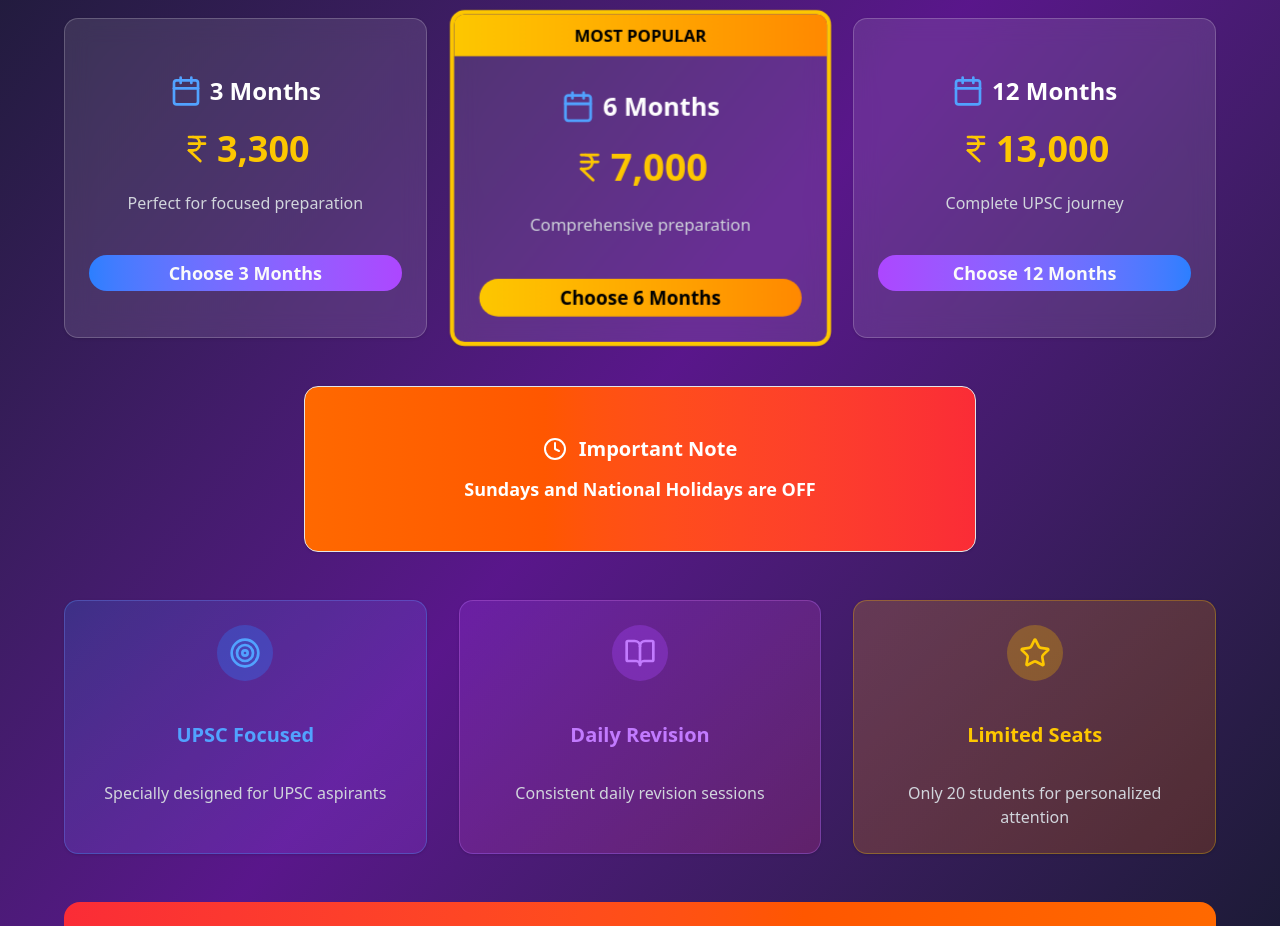
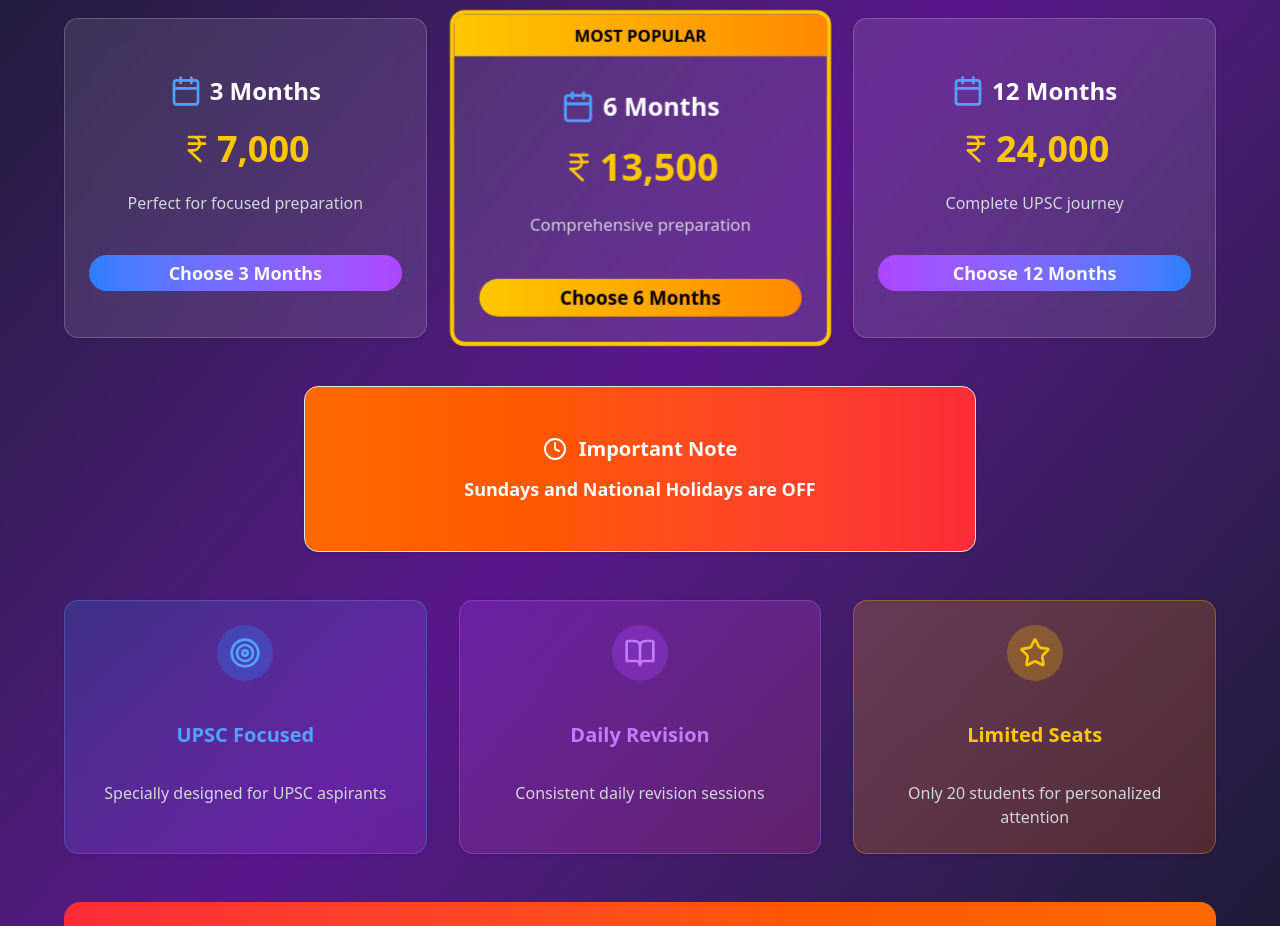
Before and after one commit to ayush-0012/Student-Sahayak, a React (Vite) app: page / in a window 1280 px wide. Shown: the part 10080-11006 px from the top of the page. Built offline with nearby package versions, Linux system fonts and the light colour scheme.

Commit message:
minor changes

```diff
--- a/src/components/sections/UpscRevision.tsx
+++ b/src/components/sections/UpscRevision.tsx
@@ -68,7 +68,7 @@ export default function UpscRevision() {
                 </div>
                 <div className="text-4xl font-bold text-yellow-400 flex items-center justify-center gap-1 mb-4">
                   <IndianRupee className="h-8 w-8" />
-                  3,300
+                  7,000
                 </div>
                 <p className="text-gray-300">Perfect for focused preparation</p>
               </CardHeader>
@@ -91,7 +91,7 @@ export default function UpscRevision() {
                 </div>
                 <div className="text-4xl font-bold text-yellow-400 flex items-center justify-center gap-1 mb-4">
                   <IndianRupee className="h-8 w-8" />
-                  7,000
+                  13,500
                 </div>
                 <p className="text-gray-300">Comprehensive preparation</p>
               </CardHeader>
@@ -113,7 +113,7 @@ export default function UpscRevision() {
                 </div>
                 <div className="text-4xl font-bold text-yellow-400 flex items-center justify-center gap-1 mb-4">
                   <IndianRupee className="h-8 w-8" />
-                  13,000
+                  24,000
                 </div>
                 <p className="text-gray-300">Complete UPSC journey</p>
               </CardHeader>
```
